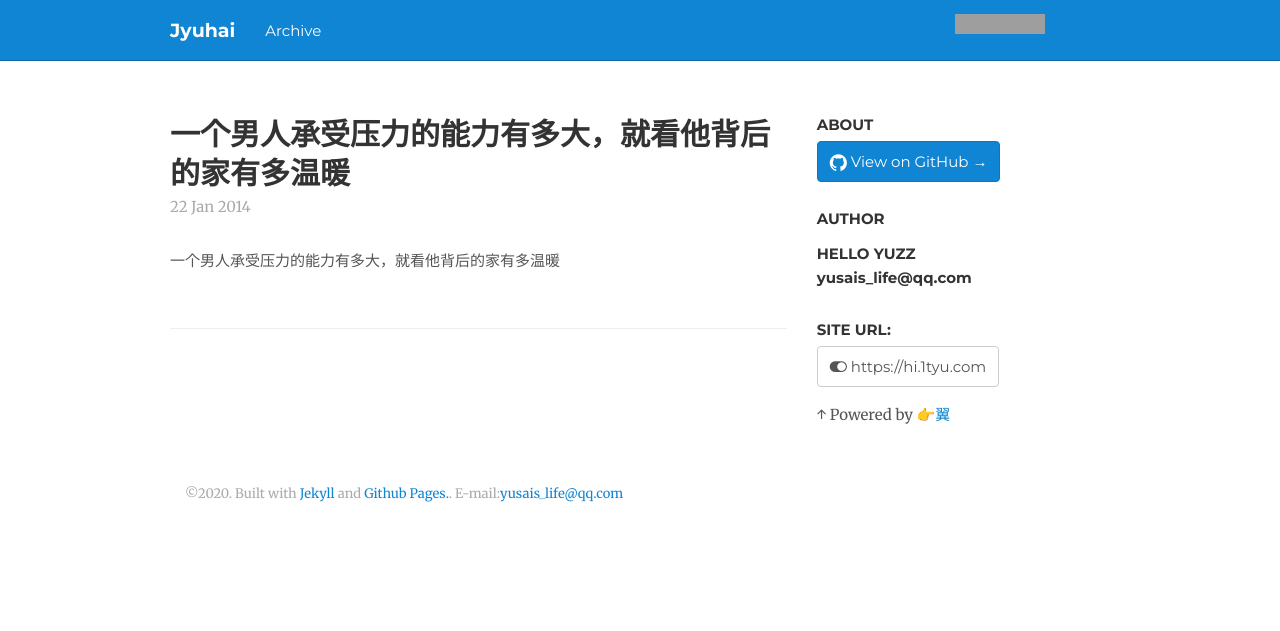
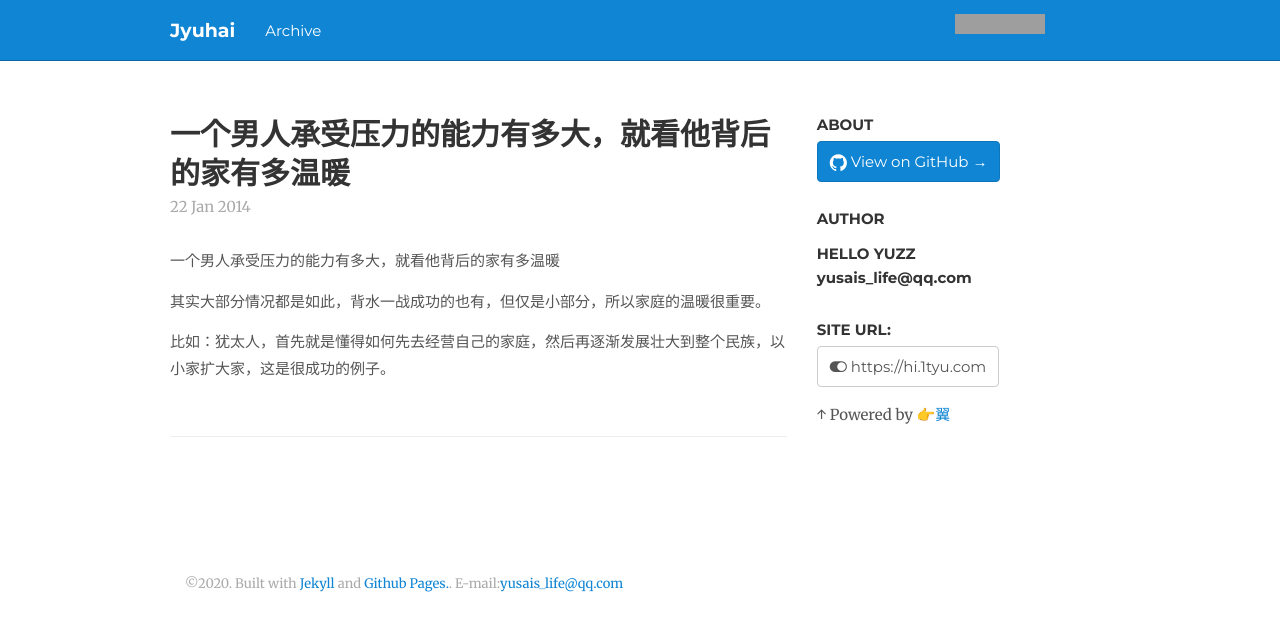
Before and after one commit to helloyuzz/me.wgrib2.com, a Jekyll site: the page built from _posts/2014-01-22-Home.md, in a window 1280 px wide. Shown: the top 631 px of the page. Built offline with Jekyll 4.4.1, drawn with Linux system fonts in a browser that asks for light colours; nearby versions of some CDN libraries; emoji names are drawn with the system emoji font; comment, search, counter and statistics services are not loaded; grey boxes are pictures that could not be loaded.

Commit message:
Update 2014-01-22-Home.md

```diff
--- a/_posts/2014-01-22-Home.md
+++ b/_posts/2014-01-22-Home.md
@@ -2,3 +2,7 @@
 title: '一个男人承受压力的能力有多大，就看他背后的家有多温暖'
 ---
 一个男人承受压力的能力有多大，就看他背后的家有多温暖
+
+其实大部分情况都是如此，背水一战成功的也有，但仅是小部分，所以家庭的温暖很重要。
+
+比如：犹太人，首先就是懂得如何先去经营自己的家庭，然后再逐渐发展壮大到整个民族，以小家扩大家，这是很成功的例子。
```
